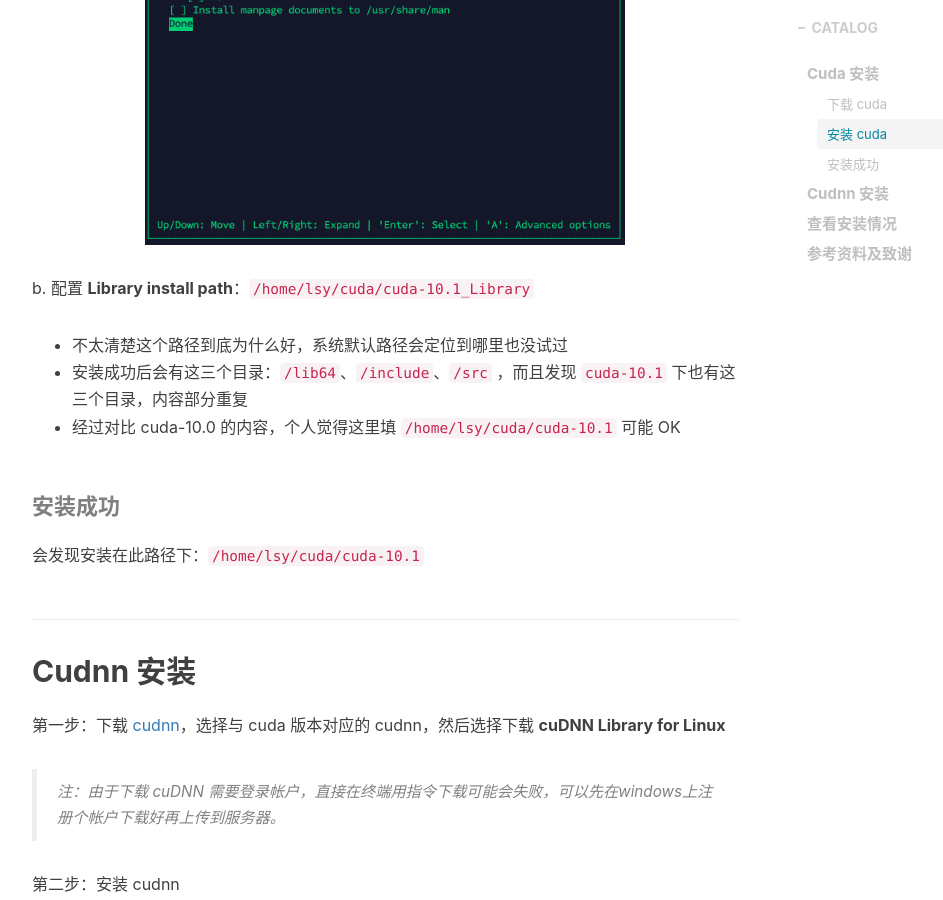
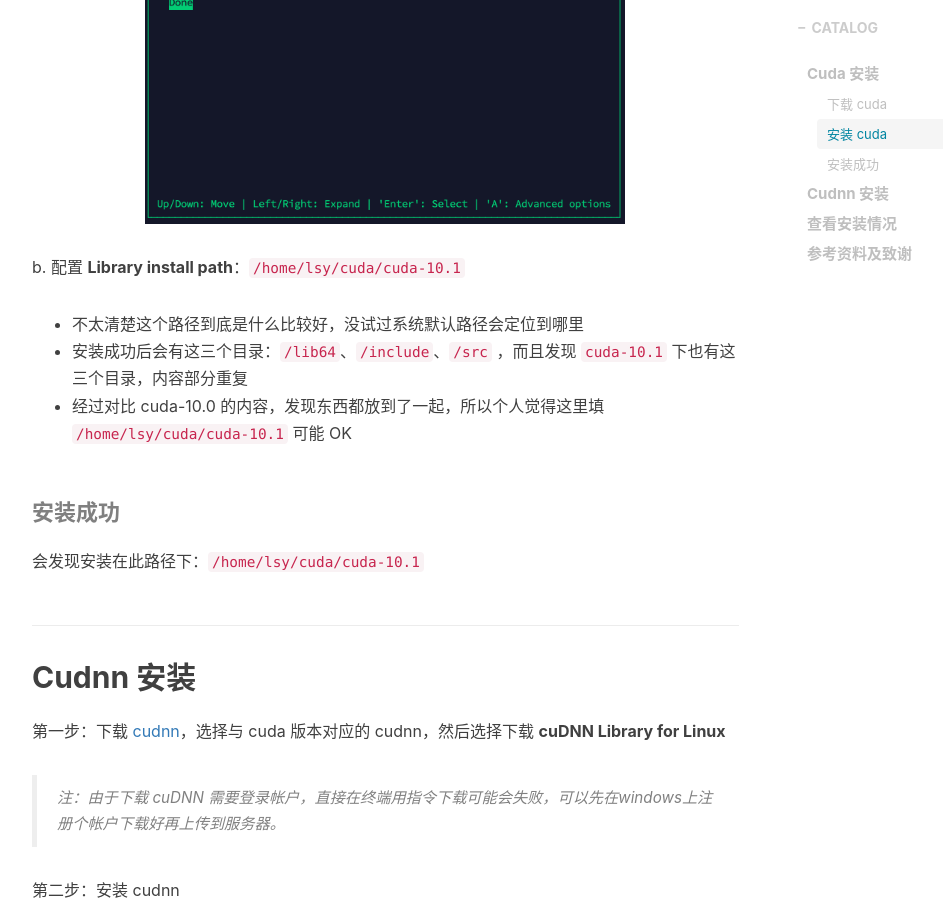
Before and after one commit to liushunyu/blog, a Jekyll site: the page built from _posts/2019-10-31-cuda + cudnn 用户配置.md, in a window 1280 px wide and 900 px high, scrolled down 3303 px. Shown: the whole window, without its empty margins (233-1176 px from the left). Built offline with Jekyll 4.4.1, drawn with Linux system fonts in a browser that asks for light colours; nearby versions of some CDN libraries; comment, search, counter and statistics services are not loaded; some of the changed text lies outside the part shown.

Commit message:
Update 2019-10-31-cuda + cudnn 用户配置.md

````diff
--- a/_posts/2019-10-31-cuda + cudnn 用户配置.md
+++ b/_posts/2019-10-31-cuda + cudnn 用户配置.md
@@ -37,7 +37,6 @@ wget -c http://developer.download.nvidia.com/compute/cuda/10.1/Prod/local_instal
 ```bash
 # 必须先创建文件夹，不然会报错
 mkdir ~/cuda
-mkdir ~/cuda/cuda-10.1_Library
 sh cuda_10.1.243_418.87.00_linux.run
 ```
 
@@ -74,11 +73,11 @@ a. 配置 **Toolkit Options**：
 
 
 
-b. 配置 **Library install path**：`/home/lsy/cuda/cuda-10.1_Library`
+b. 配置 **Library install path**：`/home/lsy/cuda/cuda-10.1`
 
-- 不太清楚这个路径到底为什么好，系统默认路径会定位到哪里也没试过
+- 不太清楚这个路径到底是什么比较好，没试过系统默认路径会定位到哪里
 - 安装成功后会有这三个目录：`/lib64`、`/include`、`/src` ，而且发现 `cuda-10.1` 下也有这三个目录，内容部分重复
-- 经过对比 cuda-10.0 的内容，个人觉得这里填 `/home/lsy/cuda/cuda-10.1` 可能 OK
+- 经过对比 cuda-10.0 的内容，发现东西都放到了一起，所以个人觉得这里填 `/home/lsy/cuda/cuda-10.1` 可能 OK
 
 
 
````
